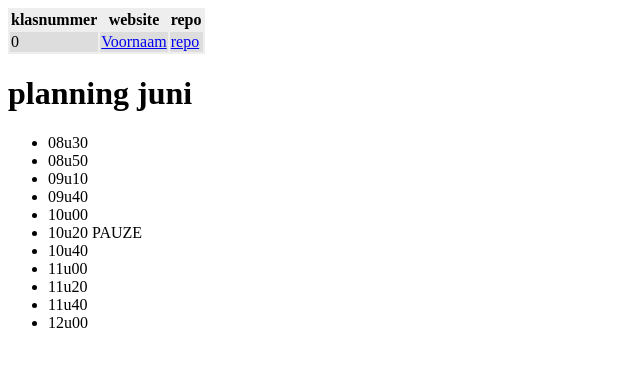
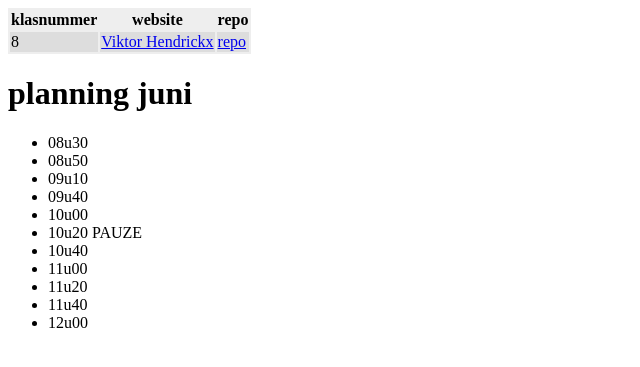
Before and after one commit to vbrh-immalle/vbrh-immalle.github.io, a Jekyll site: the page built from GIPWebsites2018-2019/index.md, in a window 1280 px wide. Shown: the top 367 px of the page, without its empty margins (0-640 px from the left). Built offline with Jekyll 4.4.1, drawn with Linux system fonts in a browser that asks for light colours; some web fonts are replaced.

Commit message:
Update index.md

```diff
--- a/GIPWebsites2018-2019/index.md
+++ b/GIPWebsites2018-2019/index.md
@@ -5,7 +5,7 @@ title: GIP Websites 2016-2017
 
 | klasnummer | website | repo |
 |---|---|---|
-| 0 | [Voornaam](http://vbrh-immalle.github.io/) | [repo](https://github.com/vbrh-immalle/vbrh-immalle.github.io) |
+| 8 | [Viktor Hendrickx](http://vbrh-immalle.github.io/) | [repo](https://github.com/vbrh-immalle/vbrh-immalle.github.io) |
 
 
 # planning juni
```
